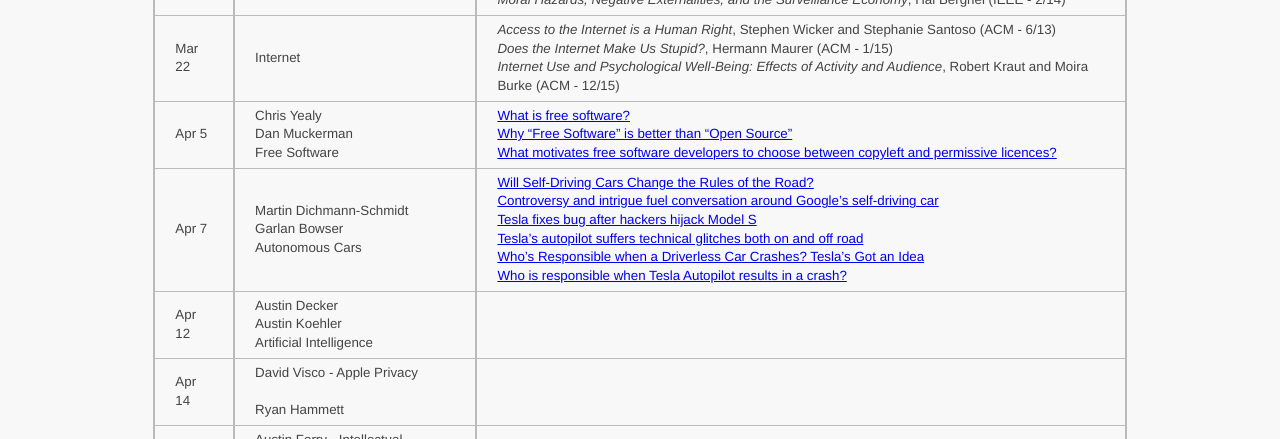
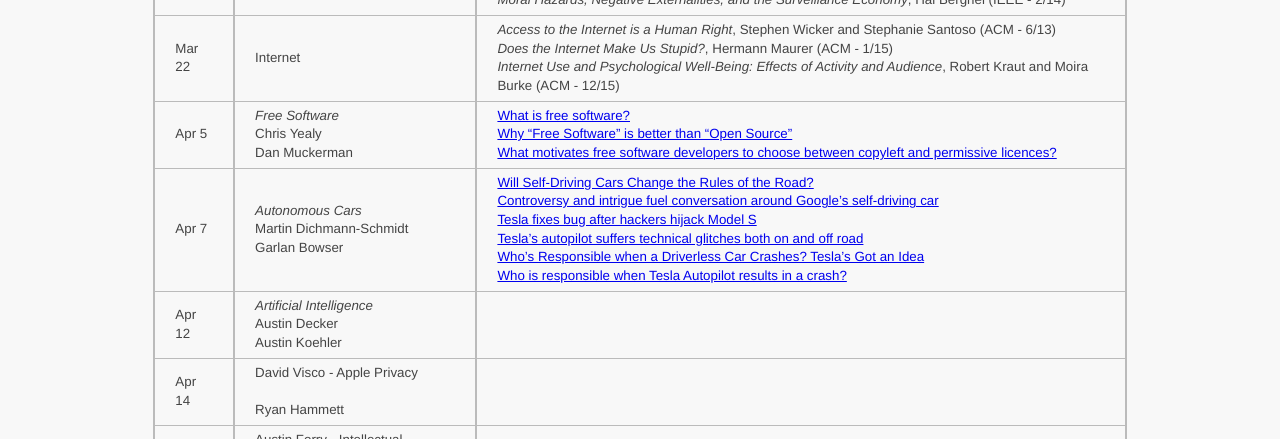
Before and after one commit to ycpcs/cs456-spring2016, a Jekyll site: the page built from schedule/index.md, in a window 1280 px wide. Shown: the part 1157-1596 px from the top of the page. Built offline with Jekyll 4.4.1, drawn with Linux system fonts in a browser that asks for light colours.

```diff
--- a/schedule/index.md
+++ b/schedule/index.md
@@ -30,9 +30,9 @@ All reading materials can be accessed via [Schmidt Library](http://library.ycp.e
 > Mar 15  | Security - II   | *Security Outlook: Six Cyber Game Changers for the Next 15 Years*, Alexander Kott, Ananthram Swami, and Patrick McDaniel (IEEE - 12/14) <br /> *Security Assurance*, Steven B. Lipner (ACM - 11/15) <br /> *I Can't Let You Do That, Dave*, Cory Doctorow (ACM - 12/15)|
 > Mar 17  | Government      | [Big Brother? US linked to new wave of censorship, surveillance on web](http://www.foxnews.com/tech/2013/02/27/special-report-surveillance-and-censorship-america/) <br /> *Overt Censorship: A Fatal Mistake?*, Jean-Loup Richet (ACM - 8/13) <br /> *Moral Hazards, Negative Externalities, and the Surveillance Economy*, Hal Berghel (IEEE - 2/14)|
 > Mar 22  | Internet        | *Access to the Internet is a Human Right*, Stephen Wicker and Stephanie Santoso (ACM - 6/13) <br /> *Does the Internet Make Us Stupid?*, Hermann Maurer (ACM - 1/15)  <br /> *Internet Use and Psychological Well-Being: Effects of Activity and Audience*, Robert Kraut and Moira Burke (ACM - 12/15) |
-> Apr 5   | Chris Yealy <br /> Dan Muckerman <br /> Free Software | [What is free software?](https://www.gnu.org/philosophy/free-sw.en.html) <br /> [Why “Free Software” is better than “Open Source”](https://www.gnu.org/philosophy/free-software-for-freedom.en.html) <br /> [What motivates free software developers to choose between copyleft and permissive licences?](https://opensource.com/law/13/8/motivation-free-software-licensing) |
-> Apr 7   | Martin Dichmann-Schmidt<br /> Garlan Bowser <br /> Autonomous Cars | [Will Self-Driving Cars Change the Rules of the Road?](http://ideas.time.com/2013/01/14/will-self-driving-cars-change-the-rules-of-the-road/) <br /> [Controversy and intrigue fuel conversation around Google's self-driving car](https://www.proopinion.com/en/blog/controversy-and-intrigue-fuel-conversation-around-googles-selfdriving-car) <br /> [Tesla fixes bug after hackers hijack Model S](http://money.cnn.com/2015/08/06/technology/tesla-hack/) <br /> [Tesla’s autopilot suffers technical glitches both on and off road](http://glitch.news/2015-10-22-teslas-autopilot-suffers-technical-glitches-both-on-and-off-road.html) <br /> [Who’s Responsible when a Driverless Car Crashes? Tesla’s Got an Idea](http://www.wsj.com/articles/tesla-electric-cars-soon-to-sport-autopilot-functions-such-as-passing-other-vehicles-1431532720) <br /> [Who is responsible when Tesla Autopilot results in a crash?](http://www.teslarati.com/responsible-tesla-autopilot-crash-accidents/) |
-> Apr 12  | Austin Decker <br /> Austin Koehler <br /> Artificial Intelligence| |
+> Apr 5   | *Free Software* <br /> Chris Yealy <br /> Dan Muckerman | [What is free software?](https://www.gnu.org/philosophy/free-sw.en.html) <br /> [Why “Free Software” is better than “Open Source”](https://www.gnu.org/philosophy/free-software-for-freedom.en.html) <br /> [What motivates free software developers to choose between copyleft and permissive licences?](https://opensource.com/law/13/8/motivation-free-software-licensing) |
+> Apr 7   | *Autonomous Cars* <br /> Martin Dichmann-Schmidt<br /> Garlan Bowser | [Will Self-Driving Cars Change the Rules of the Road?](http://ideas.time.com/2013/01/14/will-self-driving-cars-change-the-rules-of-the-road/) <br /> [Controversy and intrigue fuel conversation around Google's self-driving car](https://www.proopinion.com/en/blog/controversy-and-intrigue-fuel-conversation-around-googles-selfdriving-car) <br /> [Tesla fixes bug after hackers hijack Model S](http://money.cnn.com/2015/08/06/technology/tesla-hack/) <br /> [Tesla’s autopilot suffers technical glitches both on and off road](http://glitch.news/2015-10-22-teslas-autopilot-suffers-technical-glitches-both-on-and-off-road.html) <br /> [Who’s Responsible when a Driverless Car Crashes? Tesla’s Got an Idea](http://www.wsj.com/articles/tesla-electric-cars-soon-to-sport-autopilot-functions-such-as-passing-other-vehicles-1431532720) <br /> [Who is responsible when Tesla Autopilot results in a crash?](http://www.teslarati.com/responsible-tesla-autopilot-crash-accidents/) |
+> Apr 12  | *Artificial Intelligence* <br /> Austin Decker <br /> Austin Koehler | |
 > Apr 14  | David Visco - Apple Privacy <br /> <br /> Ryan Hammett | |
 > Apr 19  | Austin Forry - Intellectual Property Rights <br /> <br /> Michael Trupia | |
 > Apr 21  | Juan Salazar - Digital Rights Management <br /> <br /> Michael Fioravanti | |
```
